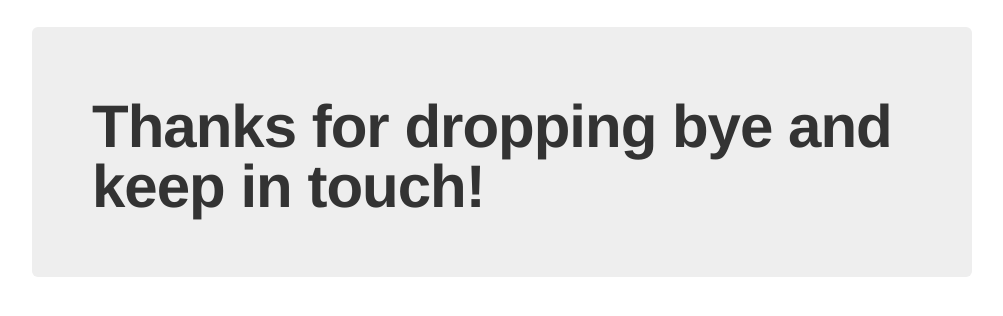
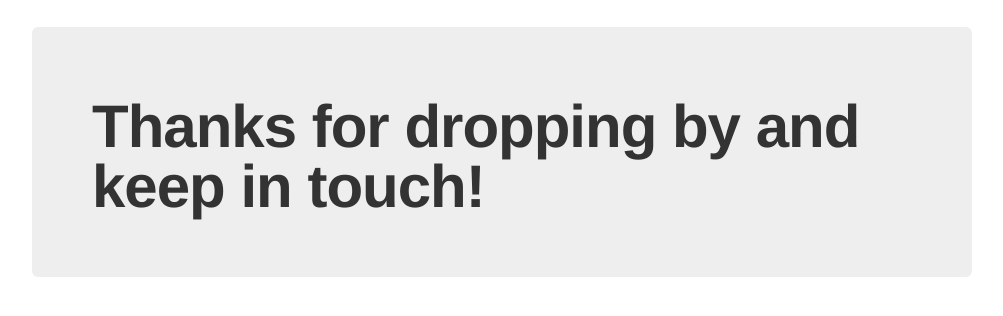
Before and after one commit to feliperyan/heroku_mvp, a Django app: page / in a window 1280 px wide. Shown: the top 316 px of the page, without its empty margins (138-1141 px from the left). Run offline with Django 3.2, Linux system fonts and the light colour scheme; parts of the project's set-up code (start-up, migrations or seed data) failed here and were passed over; some libraries are stand-ins or nearby versions.

Commit message:
fixed spelling error

```diff
--- a/hello/urls.py
+++ b/hello/urls.py
@@ -20,6 +20,7 @@ urlpatterns = patterns('',
     url(r'^$', index),
 )
 
+#FELIPE: MUST CHANGE THIS!
 if settings.DEBUG:
     urlpatterns += patterns('',
         (r'^static/(?P<path>.*)$', 'django.views.static.serve', {'document_root': settings.STATIC_ROOT}),
--- a/templates/index.html
+++ b/templates/index.html
@@ -4,7 +4,7 @@
 
 <div class="hero-unit" style="margin-top:20pt;">
 
-	<h1> Thanks for dropping bye and keep in touch!</h1>
+	<h1> Thanks for dropping by and keep in touch!</h1>
 
 </div>
 
```
